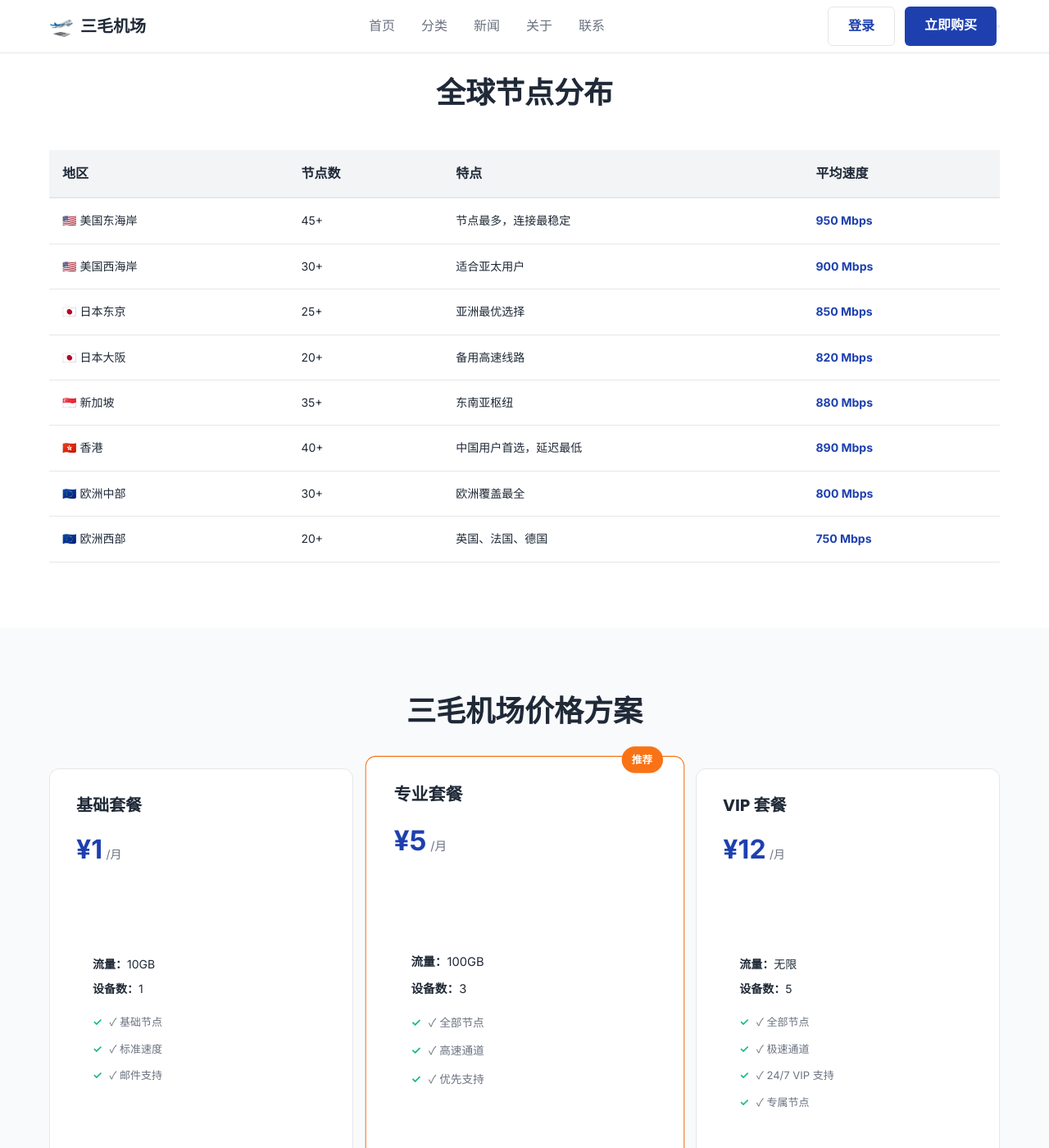
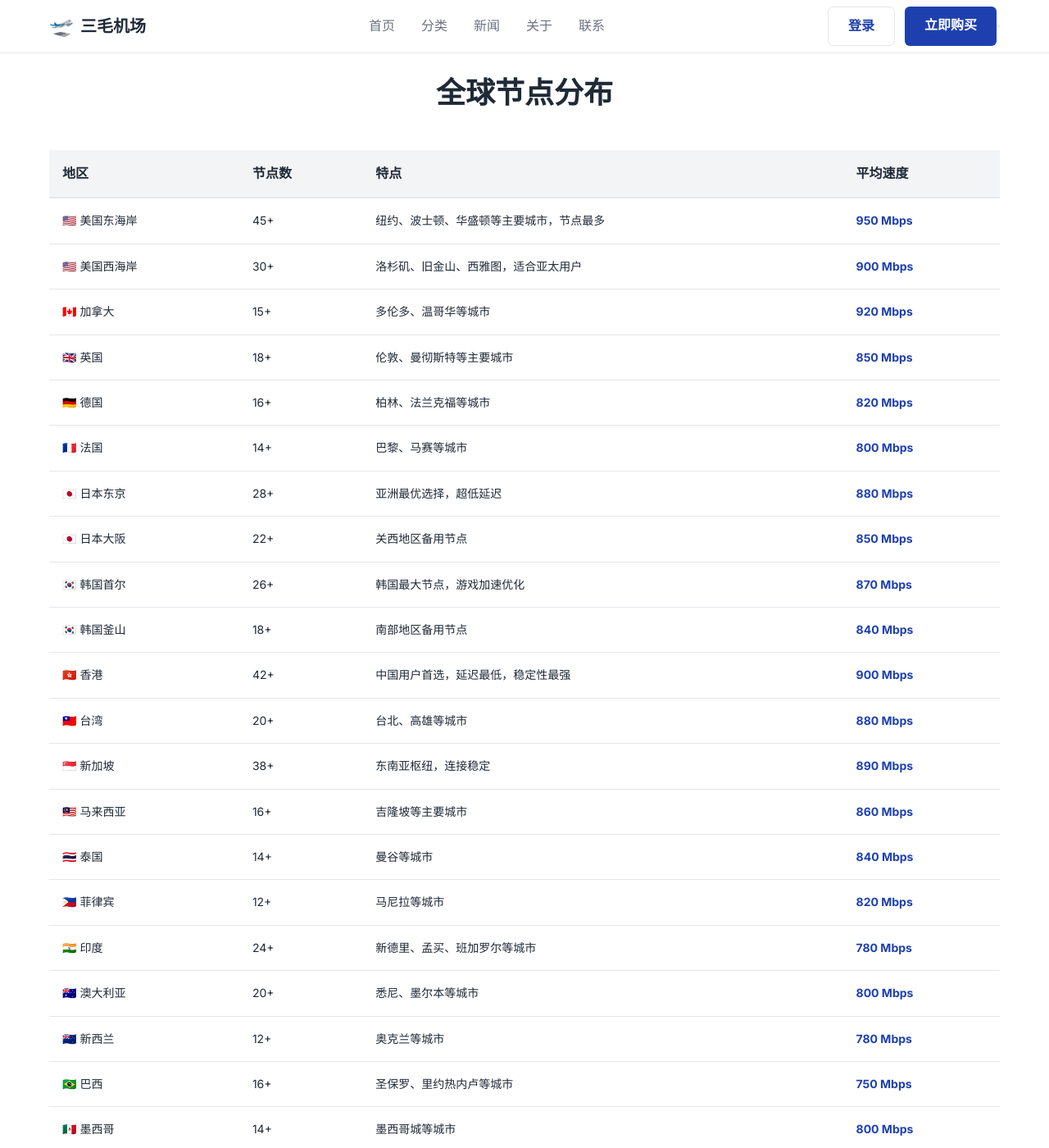
Before and after one commit to sanmaojichan/sanmaojichan.github.io, a Jekyll site: the page built from index.md, in a window 1280 px wide and 1400 px high, scrolled down 2879 px. Shown: the whole window at 82% size. Built offline with Jekyll 4.4.1, drawn with Linux system fonts in a browser that asks for light colours; some of the changed text lies outside the part shown.

Commit message:
扩展节点分布：添加印度、香港、韩国、日本、新加坡等 20+ 地区节点，总计 450+ 全球节点

```diff
--- a/index.md
+++ b/index.md
@@ -74,48 +74,123 @@ specs:
       features: "企业级 IP 池，超高速度，稳定性强，大带宽支持"
       speed: "超高速度（800-1000+ Mbps）"
       use: "推荐用于：文件下载、游戏加速、实时应用、视频上传"
-  nodeDistribution: "美国、日本、新加坡、香港、欧洲等地"
+  nodeDistribution: "美国、加拿大、英国、德国、法国、日本、韩国、香港、台湾、新加坡、马来西亚、泰国、菲律宾、印度、澳大利亚、新西兰、巴西、墨西哥、俄罗斯、南非等地"
   nodeDetail:
     - region: "🇺🇸 美国东海岸"
       nodes: "45+"
       latency: "15-25ms"
       speed: "950 Mbps"
-      features: "节点最多，连接最稳定"
+      features: "纽约、波士顿、华盛顿等主要城市，节点最多"
     - region: "🇺🇸 美国西海岸"
       nodes: "30+"
       latency: "20-35ms"
       speed: "900 Mbps"
-      features: "适合亚太用户"
+      features: "洛杉矶、旧金山、西雅图，适合亚太用户"
+    - region: "🇨🇦 加拿大"
+      nodes: "15+"
+      latency: "25-40ms"
+      speed: "920 Mbps"
+      features: "多伦多、温哥华等城市"
+    - region: "🇬🇧 英国"
+      nodes: "18+"
+      latency: "45-65ms"
+      speed: "850 Mbps"
+      features: "伦敦、曼彻斯特等主要城市"
+    - region: "🇩🇪 德国"
+      nodes: "16+"
+      latency: "48-68ms"
+      speed: "820 Mbps"
+      features: "柏林、法兰克福等城市"
+    - region: "🇫🇷 法国"
+      nodes: "14+"
+      latency: "50-70ms"
+      speed: "800 Mbps"
+      features: "巴黎、马赛等城市"
     - region: "🇯🇵 日本东京"
-      nodes: "25+"
+      nodes: "28+"
+      latency: "28-42ms"
+      speed: "880 Mbps"
+      features: "亚洲最优选择，超低延迟"
+    - region: "🇯🇵 日本大阪"
+      nodes: "22+"
+      latency: "32-48ms"
+      speed: "850 Mbps"
+      features: "关西地区备用节点"
+    - region: "🇰🇷 韩国首尔"
+      nodes: "26+"
       latency: "30-45ms"
-      speed: "850 Mbps"
-      features: "亚洲最优选择"
-    - region: "🇯🇵 日本大阪"
+      speed: "870 Mbps"
+      features: "韩国最大节点，游戏加速优化"
+    - region: "🇰🇷 韩国釜山"
+      nodes: "18+"
+      latency: "35-50ms"
+      speed: "840 Mbps"
+      features: "南部地区备用节点"
+    - region: "🇭🇰 香港"
+      nodes: "42+"
+      latency: "8-18ms"
+      speed: "900 Mbps"
+      features: "中国用户首选，延迟最低，稳定性最强"
+    - region: "🇹🇼 台湾"
       nodes: "20+"
+      latency: "15-30ms"
+      speed: "880 Mbps"
+      features: "台北、高雄等城市"
+    - region: "🇸🇬 新加坡"
+      nodes: "38+"
+      latency: "22-38ms"
+      speed: "890 Mbps"
+      features: "东南亚枢纽，连接稳定"
+    - region: "🇲🇾 马来西亚"
+      nodes: "16+"
+      latency: "30-45ms"
+      speed: "860 Mbps"
+      features: "吉隆坡等主要城市"
+    - region: "🇹🇭 泰国"
+      nodes: "14+"
       latency: "35-50ms"
+      speed: "840 Mbps"
+      features: "曼谷等城市"
+    - region: "🇵🇭 菲律宾"
+      nodes: "12+"
+      latency: "40-55ms"
       speed: "820 Mbps"
-      features: "备用高速线路"
-    - region: "🇸🇬 新加坡"
-      nodes: "35+"
-      latency: "25-40ms"
-      speed: "880 Mbps"
-      features: "东南亚枢纽"
-    - region: "🇭🇰 香港"
-      nodes: "40+"
-      latency: "10-20ms"
-      speed: "890 Mbps"
-      features: "中国用户首选，延迟最低"
-    - region: "🇪🇺 欧洲中部"
-      nodes: "30+"
-      latency: "40-60ms"
+      features: "马尼拉等城市"
+    - region: "🇮🇳 印度"
+      nodes: "24+"
+      latency: "50-70ms"
+      speed: "780 Mbps"
+      features: "新德里、孟买、班加罗尔等城市"
+    - region: "🇦🇺 澳大利亚"
+      nodes: "20+"
+      latency: "60-80ms"
       speed: "800 Mbps"
-      features: "欧洲覆盖最全"
-    - region: "🇪🇺 欧洲西部"
-      nodes: "20+"
-      latency: "50-70ms"
+      features: "悉尼、墨尔本等城市"
+    - region: "🇳🇿 新西兰"
+      nodes: "12+"
+      latency: "65-85ms"
+      speed: "780 Mbps"
+      features: "奥克兰等城市"
+    - region: "🇧🇷 巴西"
+      nodes: "16+"
+      latency: "120-150ms"
       speed: "750 Mbps"
-      features: "英国、法国、德国"
+      features: "圣保罗、里约热内卢等城市"
+    - region: "🇲🇽 墨西哥"
+      nodes: "14+"
+      latency: "80-100ms"
+      speed: "800 Mbps"
+      features: "墨西哥城等城市"
+    - region: "🇷🇺 俄罗斯"
+      nodes: "18+"
+      latency: "60-80ms"
+      speed: "820 Mbps"
+      features: "莫斯科、圣彼得堡等城市"
+    - region: "🇿🇦 南非"
+      nodes: "10+"
+      latency: "100-120ms"
+      speed: "750 Mbps"
+      features: "约翰内斯堡等城市"
   performance:
     - metric: "平均速度"
       value: "850+ Mbps"
```
Also changed, not shown: other parts of index.md (+3 -3 lines).
